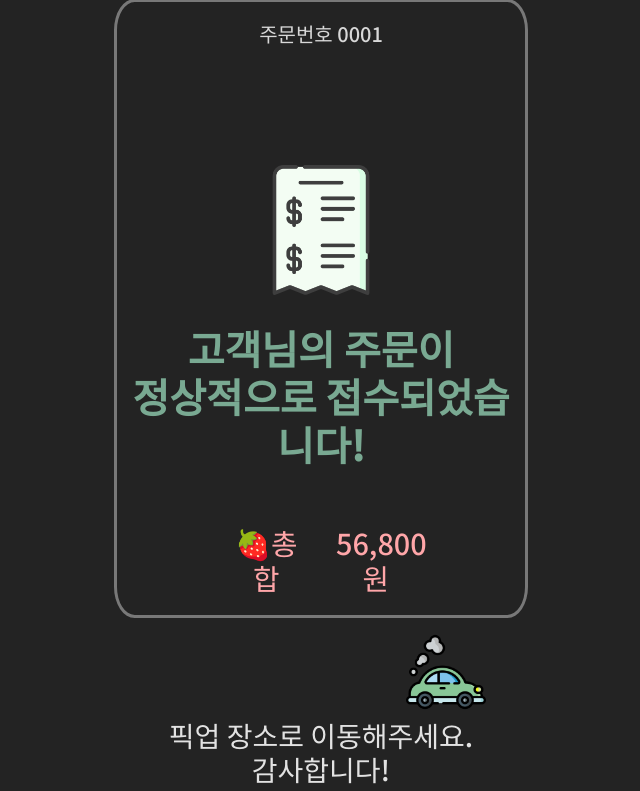
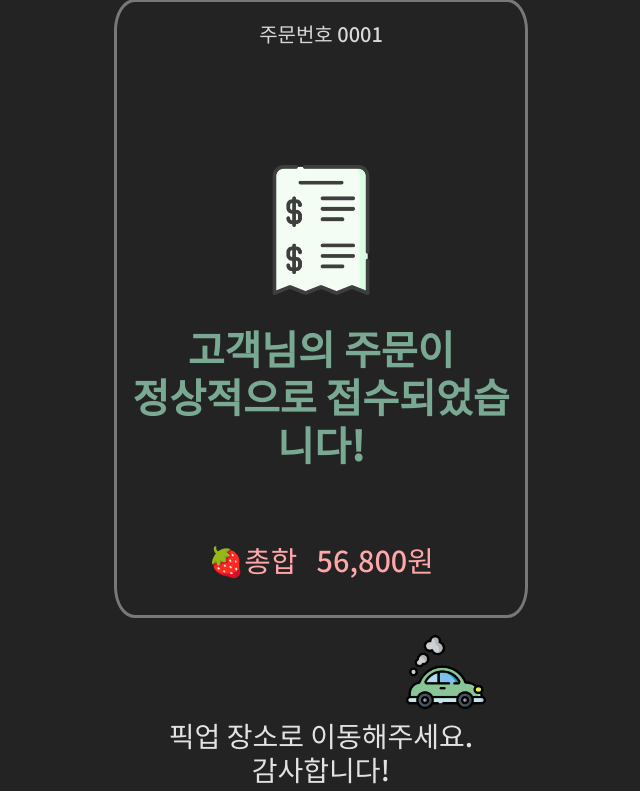
Before and after one commit to DriveThruAiHknu/drivethru, a Django app: page /client/5/ in a window 1280 px wide. Shown: the part 56-847 px from the top of the page, without its empty margins (319-959 px from the left). Run offline with Django 3.2, Linux system fonts and the light colour scheme; some libraries are stand-ins or nearby versions.

Commit message:
DriveThru AI commit_9 클라이언트 5 UI 수정

```diff
--- a/driveapp/views.py
+++ b/driveapp/views.py
@@ -1,4 +1,5 @@
 from django.shortcuts import render
+from .models import membership #membership 모델
 
 # Create your views here.
 def car(request):
--- a/static/client/style/client_style_5_2.css
+++ b/static/client/style/client_style_5_2.css
@@ -36,7 +36,7 @@ h3{
 h4{
   color: #ffa6a9;
   font-size: 1.8em;
-  margin-top: 20%;
+  margin-top: 10%;
 }
 
 body {
--- a/templates/client/client_1.html
+++ b/templates/client/client_1.html
@@ -20,5 +20,4 @@
     </form>
 </div>
 
-
 {% endblock %}
--- a/templates/client/client_5.html
+++ b/templates/client/client_5.html
@@ -19,7 +19,11 @@
 
             <!-- 가격 -->
             <div class="table">
-                <div class="row" id="title">
+                <h4><br> 🍓총합 &nbsp; 56,800원</h4>
+
+                <!--
+
+                    <div class="row" id="title">
                     <div class="col-md-3"></div>
                     <div class="col-md-3">
                         <h4><br>🍓총합</h4>
@@ -28,6 +32,7 @@
                         <h4><br>56,800원</h4>
                     </div>
                 </div>
+        -->
             </div>
         </div>
     </div>
```
